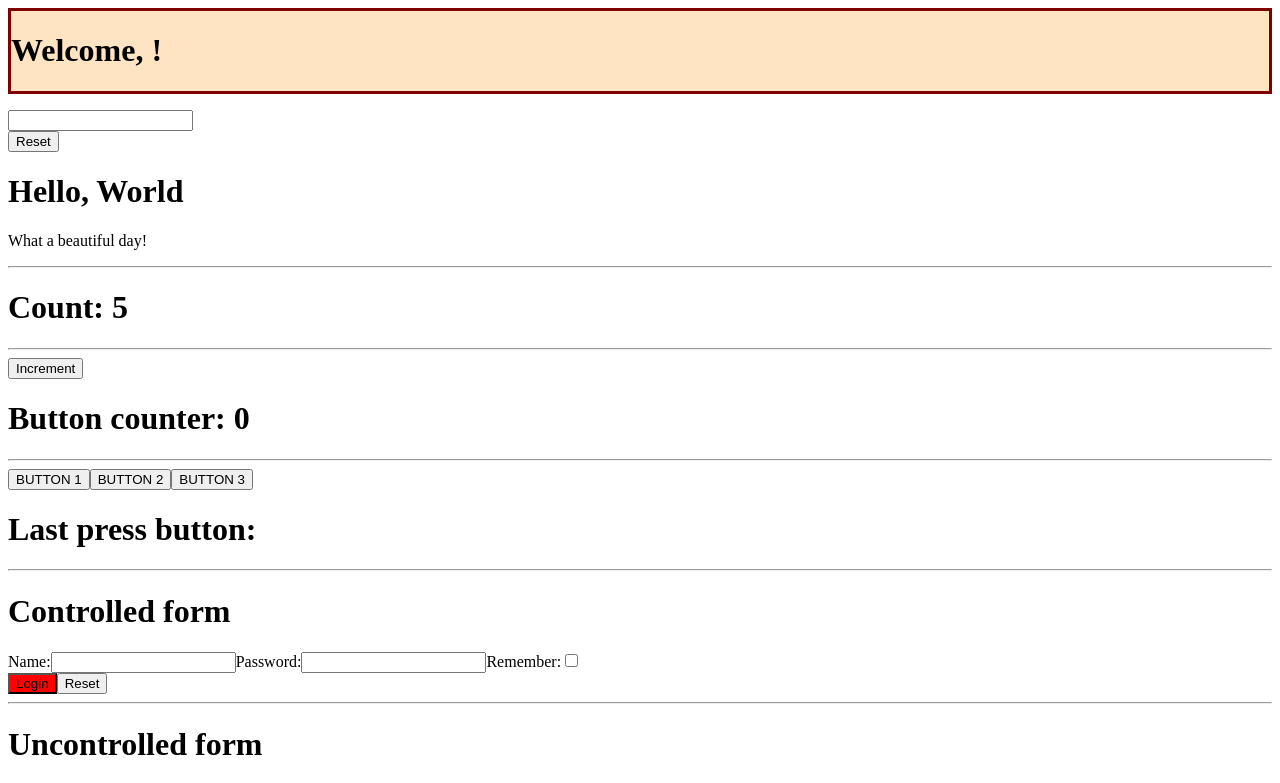
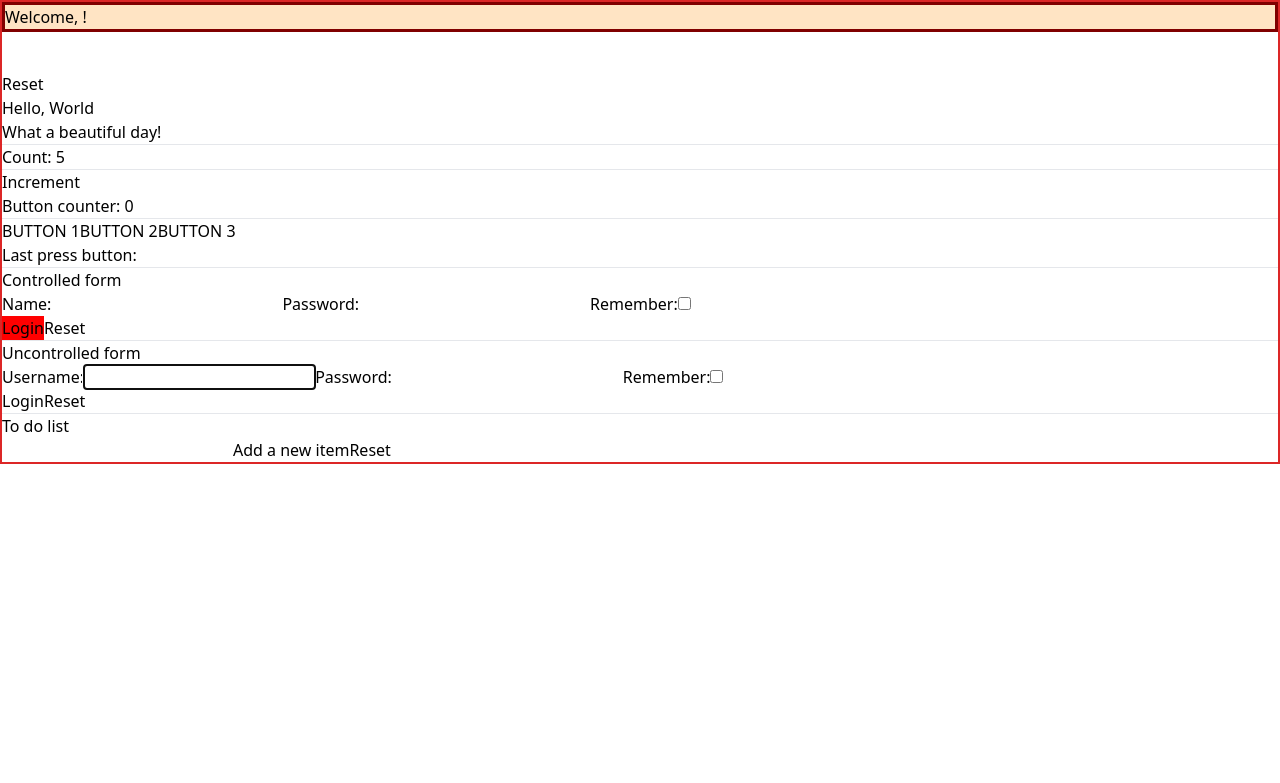
Before and after one commit to RavaMarghe/Esercizi-React, a React (Create React App) app in the folder my-app/: page / in a window 1280 px wide. Shown: the top 783 px of the page. Built offline with nearby package versions, Linux system fonts and the light colour scheme.

Commit message:
feat: add Container.js

```diff
--- a/my-app/package.json
+++ b/my-app/package.json
@@ -34,5 +34,10 @@
       "last 1 firefox version",
       "last 1 safari version"
     ]
+  },
+  "devDependencies": {
+    "autoprefixer": "^10.4.7",
+    "postcss": "^8.4.14",
+    "tailwindcss": "^3.1.4"
   }
 }
--- /dev/null
+++ b/my-app/postcss.config.js
@@ -0,0 +1,6 @@
+module.exports = {
+  plugins: {
+    tailwindcss: {},
+    autoprefixer: {},
+  },
+}
--- a/my-app/src/App.js
+++ b/my-app/src/App.js
@@ -1,6 +1,7 @@
 import React from "react";
 import { ClickCounter } from "./ClickCounter";
 import { ClickTracker } from "./ClickTracker";
+import { Container } from "./Container";
 import { Counter } from "./Counter";
 import { Hello } from "./Hello";
 import { InteractiveWelcome } from "./InteractiveWelcome";
@@ -11,7 +12,7 @@ import { UncontrolledLogin } from "./UncontrolledLogin";
 export class App extends React.Component {
   render() {
     return (
-      <div>
+      <Container>
         <InteractiveWelcome />
         <Hello />
         <hr />
@@ -26,7 +27,7 @@ export class App extends React.Component {
         <UncontrolledLogin />
         <hr />
         <ToDoList />
-      </div>
+      </Container>
     );
   }
 }
--- /dev/null
+++ b/my-app/src/Container.js
@@ -0,0 +1,7 @@
+import React from "react";
+
+export class Container extends React.Component {
+  render() {
+    return <div className="container bg-white border-2 border-red-600">{this.props.children}</div>;
+  }
+}
--- a/my-app/src/index.css
+++ b/my-app/src/index.css
@@ -1,3 +1,7 @@
+@tailwind base;
+@tailwind components;
+@tailwind utilities;
+
 .welcome {
   background-color: bisque;
   border: solid 3px maroon;
--- /dev/null
+++ b/my-app/tailwind.config.js
@@ -0,0 +1,9 @@
+module.exports = {
+  content: [
+    "./src/**/*.{js,jsx,ts,tsx}",
+  ],
+  theme: {
+    extend: {},
+  },
+  plugins: [],
+}
```
Also changed, not shown: 1 other file (tests, documents, lock files or other folders).
